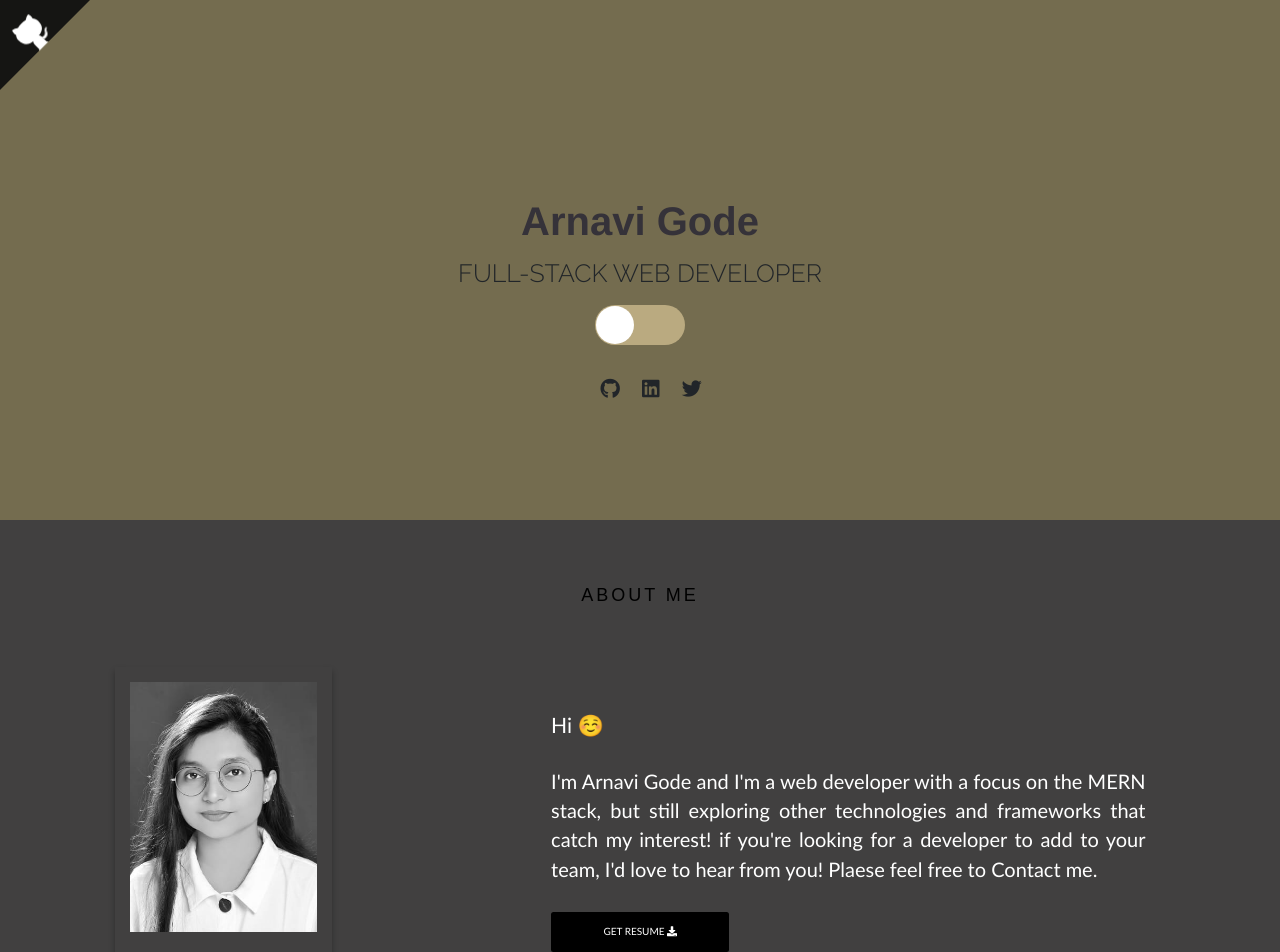
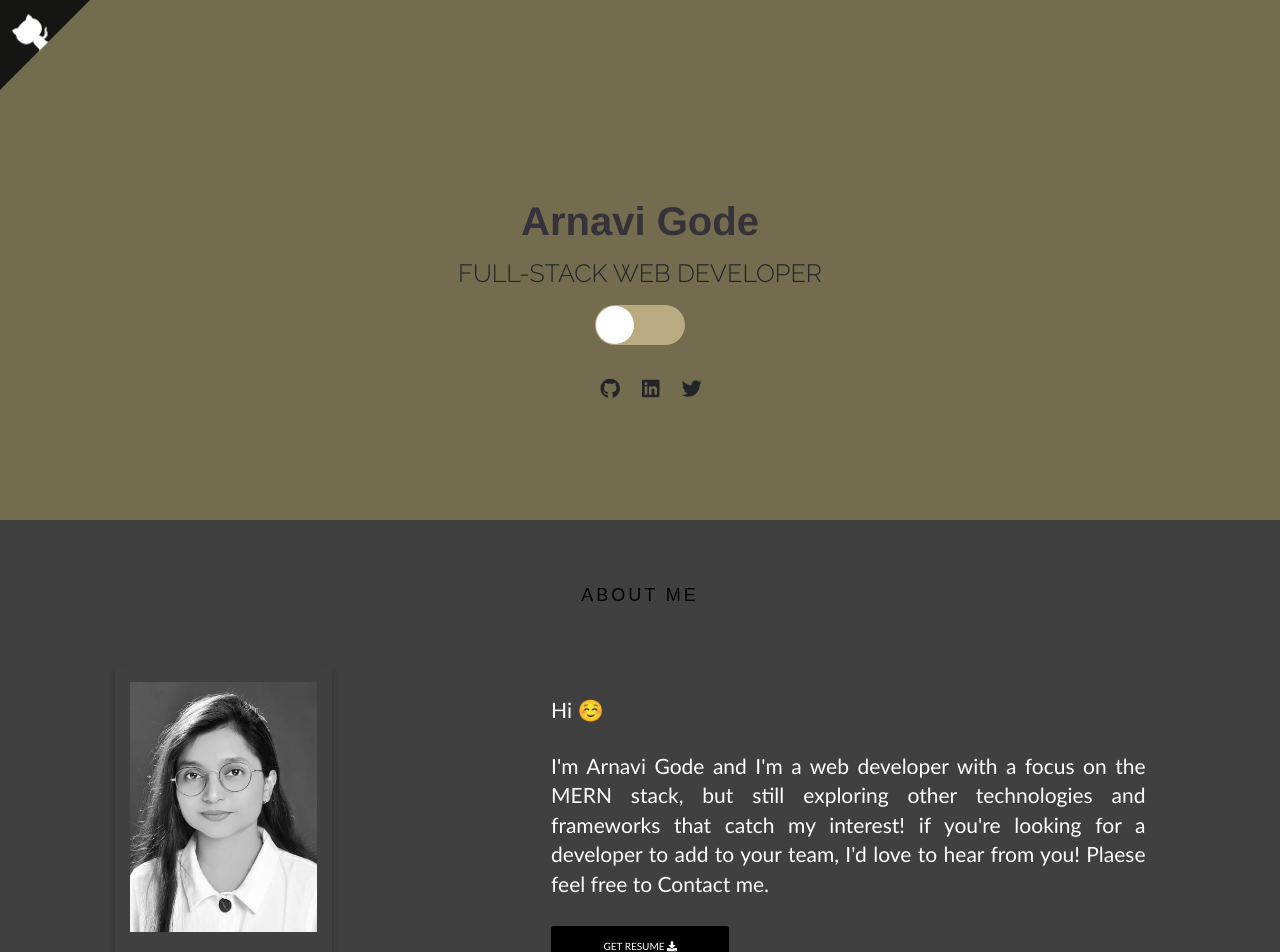
Before and after one commit to arnavigode/my-Portfolio, a React (Create React App) app: page / in a window 1280 px wide. Shown: the top 952 px of the page. Built offline with nearby package versions, Linux system fonts and the light colour scheme; some icons are missing.

Commit message:
commit changes

```diff
--- a/src/components/About.js
+++ b/src/components/About.js
@@ -48,7 +48,7 @@ class About extends Component {
                   <span style={{}} className="wave">{hello} ☺️ </span>
                   <br />
                   <br />
-                  <span style={{fontSize: "20px"}}>{about}</span>
+                  <span style={{fontSize: "21px"}}>{about}</span>
                   <br />
                   <br />
                   <a
--- a/src/components/Footer.js
+++ b/src/components/Footer.js
@@ -18,7 +18,7 @@ class Footer extends Component {
     return (
 
       <footer>
-        {/* <Mailer/> */}
+
         <br/>
         <br/>
         <div className="col-md-12">
```
